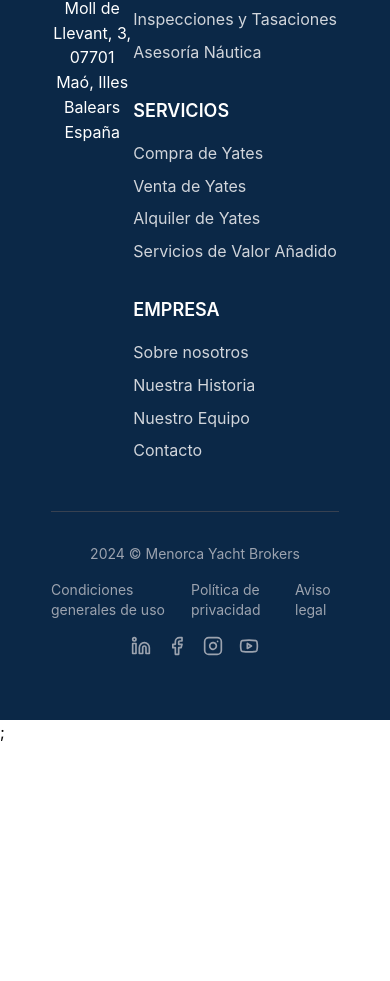
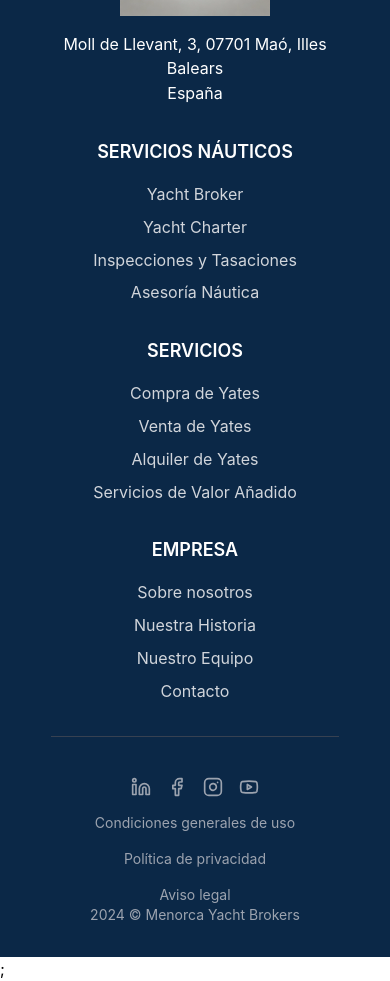
Before and after one commit to davidfreixes/myb, a Next.js app: page / in a window 390 px wide. Shown: the part 7294-8275 px from the top of the page. Before the commit the page ends 8039 px from the top, so only its background shows below. Built offline with nearby package versions, Linux system fonts and the light colour scheme.

Commit message:
feat: footer mobile version

```diff
--- a/client/layout/components/footer.tsx
+++ b/client/layout/components/footer.tsx
@@ -1,14 +1,15 @@
 import { Text } from "@mantine/core";
-import { Facebook, Instagram, Linkedin, Youtube } from "lucide-react";
+import { Facebook, Instagram, Linkedin, Youtube } from 'lucide-react';
 import Image from "next/image";
 import Link from "next/link";
 
 export function Footer() {
   return (
-    <footer className="bg-[#0B2847] text-white py-16">
+    <footer className="bg-[#0B2847] text-white py-8 md:py-12 lg:py-16">
       <div className="container mx-auto px-4">
-        <div className="flex w-full">
-          <div className="w-[40%] flex flex-col items-center mb-12">
+        <div className="flex flex-col w-full lg:flex-row">
+          {/* Logo and Address Section */}
+          <div className="w-full lg:w-[40%] flex flex-col items-center mb-8 lg:mb-12">
             <Link href="/" className="mb-4">
               <Image
                 src="/img/logo.png"
@@ -24,15 +25,16 @@ export function Footer() {
             </Text>
           </div>
 
-          <div className="w-full grid grid-cols-1 md:grid-cols-3 gap-8 mb-12">
+          {/* Navigation Links Section */}
+          <div className="w-full grid grid-cols-1 sm:grid-cols-2 lg:grid-cols-3 gap-8 mb-8 lg:mb-12">
             {/* Servicios Náuticos */}
-            <div>
+            <div className="text-center sm:text-left">
               <h3 className="text-lg font-semibold mb-4">SERVICIOS NÁUTICOS</h3>
               <ul className="space-y-2">
                 <li>
                   <Link
                     href="/servicios/yacht-broker"
-                    className="text-gray-300 hover:text-primary"
+                    className="text-gray-300 hover:text-primary block"
                   >
                     Yacht Broker
                   </Link>
@@ -40,7 +42,7 @@ export function Footer() {
                 <li>
                   <Link
                     href="/servicios/yacht-charter"
-                    className="text-gray-300 hover:text-primary"
+                    className="text-gray-300 hover:text-primary block"
                   >
                     Yacht Charter
                   </Link>
@@ -48,7 +50,7 @@ export function Footer() {
                 <li>
                   <Link
                     href="/servicios/inspecciones"
-                    className="text-gray-300 hover:text-primary"
+                    className="text-gray-300 hover:text-primary block"
                   >
                     Inspecciones y Tasaciones
                   </Link>
@@ -56,7 +58,7 @@ export function Footer() {
                 <li>
                   <Link
                     href="/servicios/asesoria"
-                    className="text-gray-300 hover:text-primary"
+                    className="text-gray-300 hover:text-primary block"
                   >
                     Asesoría Náutica
                   </Link>
@@ -65,13 +67,13 @@ export function Footer() {
             </div>
 
             {/* Servicios */}
-            <div>
+            <div className="text-center sm:text-left">
               <h3 className="text-lg font-semibold mb-4">SERVICIOS</h3>
               <ul className="space-y-2">
                 <li>
                   <Link
                     href="/servicios/compra"
-                    className="text-gray-300 hover:text-primary"
+                    className="text-gray-300 hover:text-primary block"
                   >
                     Compra de Yates
                   </Link>
@@ -79,7 +81,7 @@ export function Footer() {
                 <li>
                   <Link
                     href="/servicios/venta"
-                    className="text-gray-300 hover:text-primary"
+                    className="text-gray-300 hover:text-primary block"
                   >
                     Venta de Yates
                   </Link>
@@ -87,7 +89,7 @@ export function Footer() {
                 <li>
                   <Link
                     href="/servicios/alquiler"
-                    className="text-gray-300 hover:text-primary"
+                    className="text-gray-300 hover:text-primary block"
                   >
                     Alquiler de Yates
                   </Link>
@@ -95,7 +97,7 @@ export function Footer() {
                 <li>
                   <Link
                     href="/servicios/valor-anadido"
-                    className="text-gray-300 hover:text-primary"
+                    className="text-gray-300 hover:text-primary block"
                   >
                     Servicios de Valor Añadido
                   </Link>
@@ -104,13 +106,13 @@ export function Footer() {
             </div>
 
             {/* Empresa */}
-            <div>
+            <div className="text-center sm:text-left">
               <h3 className="text-lg font-semibold mb-4">EMPRESA</h3>
               <ul className="space-y-2">
                 <li>
                   <Link
                     href="/quienes-somos"
-                    className="text-gray-300 hover:text-primary"
+                    className="text-gray-300 hover:text-primary block"
                   >
                     Sobre nosotros
                   </Link>
@@ -118,7 +120,7 @@ export function Footer() {
                 <li>
                   <Link
                     href="/quienes-somos/historia"
-                    className="text-gray-300 hover:text-primary"
+                    className="text-gray-300 hover:text-primary block"
                   >
                     Nuestra Historia
                   </Link>
@@ -126,7 +128,7 @@ export function Footer() {
                 <li>
                   <Link
                     href="/quienes-somos/equipo"
-                    className="text-gray-300 hover:text-primary"
+                    className="text-gray-300 hover:text-primary block"
                   >
                     Nuestro Equipo
                   </Link>
@@ -134,7 +136,7 @@ export function Footer() {
                 <li>
                   <Link
                     href="/contacto"
-                    className="text-gray-300 hover:text-primary"
+                    className="text-gray-300 hover:text-primary block"
                   >
                     Contacto
                   </Link>
@@ -143,13 +145,17 @@ export function Footer() {
             </div>
           </div>
         </div>
-        {/* Social Links and Copyright */}
-        <div className="border-t border-gray-700 pt-8">
-          <div className="flex flex-col md:flex-row justify-between items-center gap-4">
-            <div className="text-sm text-gray-400">
+
+        {/* Footer Bottom Section */}
+        <div className="border-t border-gray-700 pt-6 md:pt-8">
+          <div className="flex flex-col items-center space-y-4 md:space-y-0 md:flex-row md:justify-between">
+            {/* Copyright */}
+            <div className="text-sm text-gray-400 order-3 md:order-1">
               2024 © Menorca Yacht Brokers
             </div>
-            <div className="flex gap-4">
+
+            {/* Legal Links */}
+            <div className="flex flex-col sm:flex-row gap-4 text-center order-2">
               <Link
                 href="/legal"
                 className="text-sm text-gray-400 hover:text-primary"
@@ -169,7 +175,9 @@ export function Footer() {
                 Aviso legal
               </Link>
             </div>
-            <div className="flex gap-4">
+
+            {/* Social Links */}
+            <div className="flex gap-4 order-1 md:order-3">
               <Link
                 href="https://linkedin.com"
                 className="text-gray-400 hover:text-primary"
--- a/client/layout/components/header.tsx
+++ b/client/layout/components/header.tsx
@@ -1,5 +1,3 @@
-"use client";
-
 import { Button, Menu, Text } from "@mantine/core";
 import { Anchor, AnchorIcon, Building2, HelpCircle, MenuIcon, Package, Plus, Scale, Ship, Truck, X } from 'lucide-react';
 import Image from "next/image";
```
